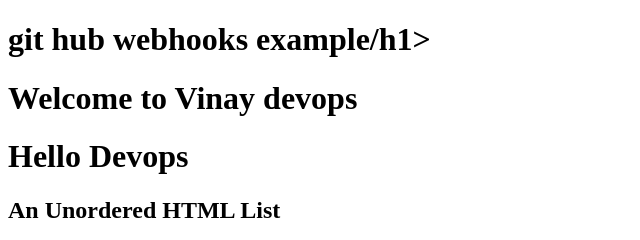
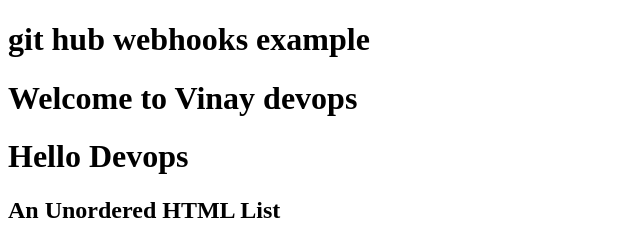
Before and after one commit to vinaykumarveeraboina/Tagexample, a plain HTML site: page index.html in a window 1280 px wide. Shown: the top 240 px of the page, 0-640 px from the left. Drawn offline with Linux system fonts and the light colour scheme.

Commit message:
Update index.html

```diff
--- a/index.html
+++ b/index.html
@@ -1,7 +1,7 @@
 <!DOCTYPE html>
 <html>
 <body>
-  <h1>git hub webhooks example/h1>
+  <h1>git hub webhooks example<h1>
   <h1> Welcome to Vinay devops</h1>
 <h1> Hello Devops <h1>
 <h2>An Unordered HTML List</h2>
```
